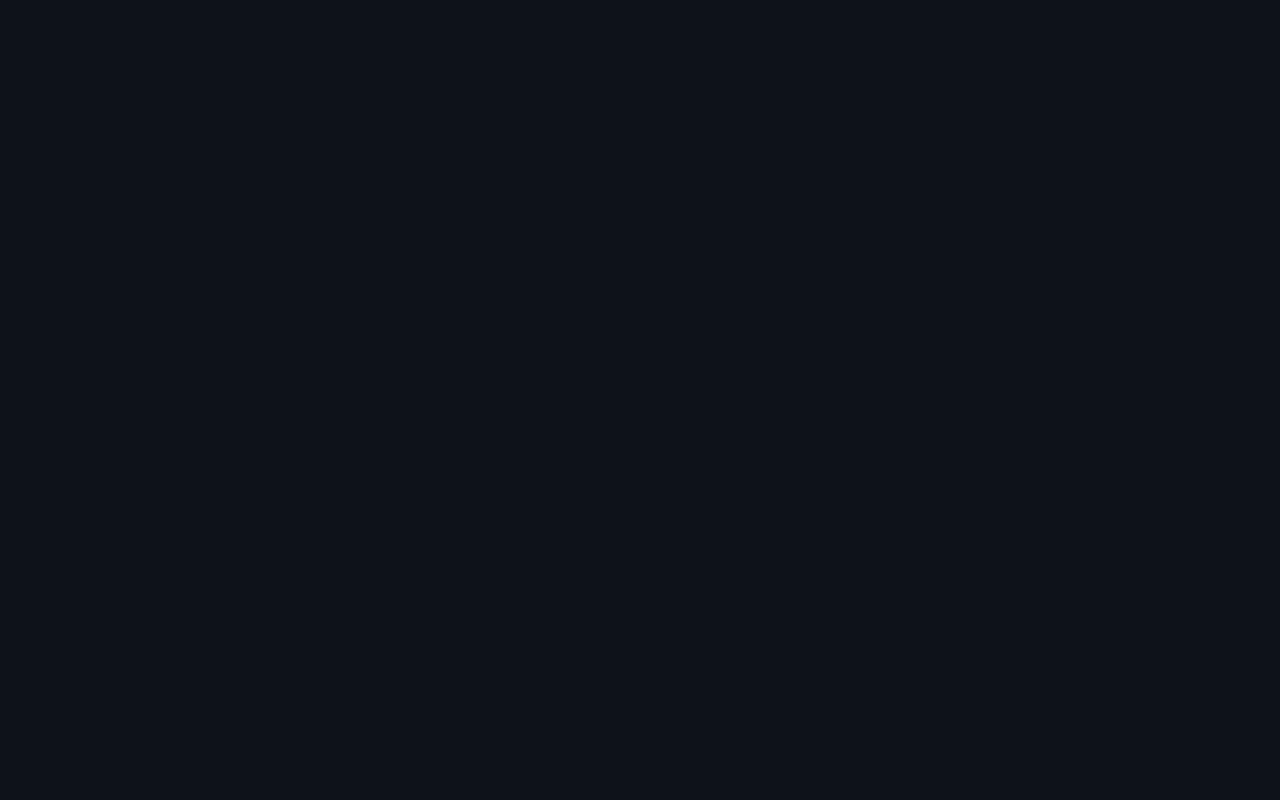
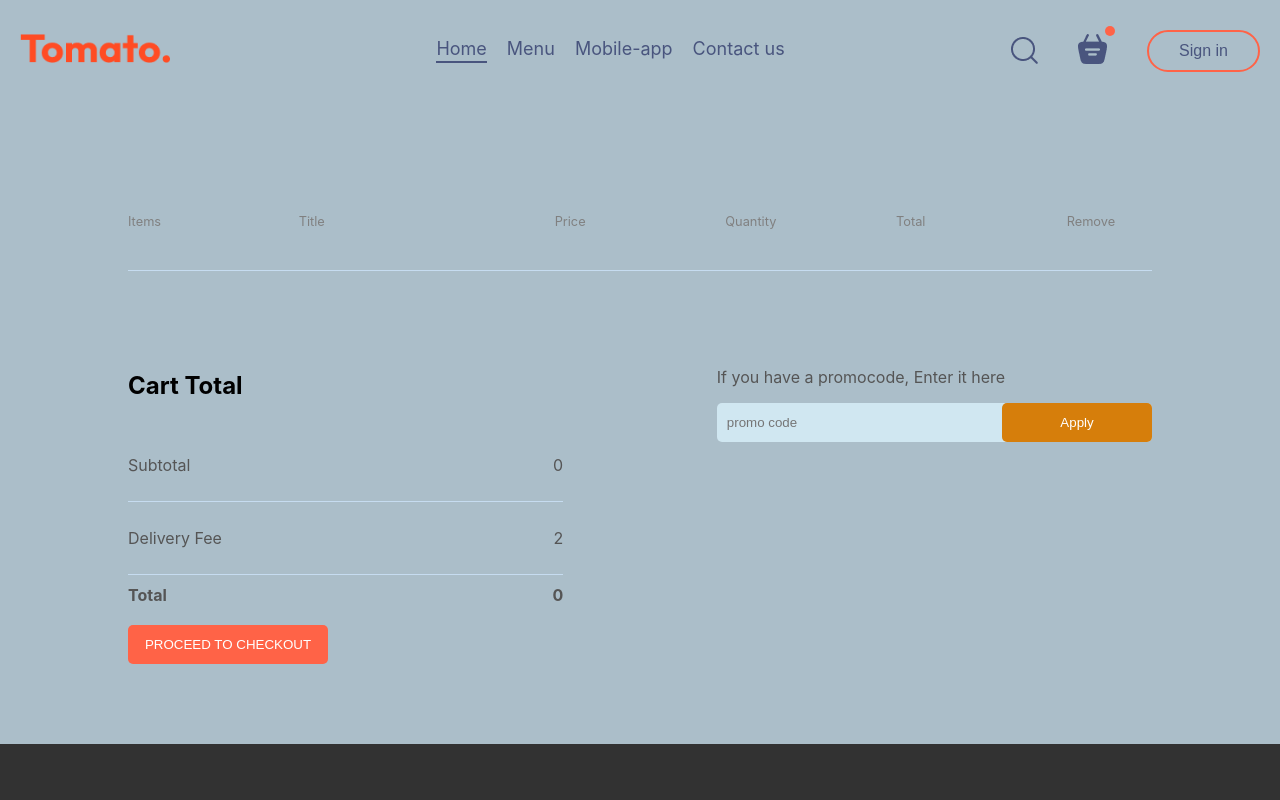
Before and after one commit to sdfowers/react-portfolio, a React (Create React App) app: page /react-portfolio/cart in a window 1280 px wide. Before the commit this address had no page. Shown: the top 800 px of the page. Built offline with nearby package versions, Linux system fonts and the light colour scheme.

Commit message:
Rearranged navigation (Now just one project) added cart page

```diff
--- a/src/App.css
+++ b/src/App.css
@@ -1,7 +1,9 @@
 .App {
   text-align: center;
 }
-
+.app {
+  background-color: #ABBEC9;
+}
 .App-logo {
   height: 40vmin;
   pointer-events: none;
@@ -14,7 +16,8 @@
 }
 
 .App-header {
-  background-color: #282c34;
+  /*background-color: #282c34;*/
+  background-color: #ABBEC9;
   min-height: 100vh;
   display: flex;
   flex-direction: column;
@@ -45,3 +48,29 @@
     opacity: 1;
   }
 }
+
+@import url('https://fonts.googleapis.com/css2?family=Outfit:wght@100..900&display=swap');
+
+/*
+* {
+	padding: 0;
+	margin: 0;
+	box-sizing: border-box;
+	scroll-behavior: smooth;
+}
+
+body {
+    min-height: 100vh;
+}
+a {
+    text-decoration: none;
+    color: inherit;
+}
+.food-delivery {
+    width: 100%;
+    margin: auto;
+    box-sizing: border-box;
+    font-family: Outfit;
+    background-color: #ABBEC9;
+}
+*/
--- a/src/App.js
+++ b/src/App.js
@@ -2,14 +2,21 @@
 import {BrowserRouter as Router, Routes, Route} from 'react-router-dom';
 import { FoodDelivery } from './Components/FoodDelivery/FoodDelivery';
 import Tictactoe from './Components/TicTacToe/Tictactoe';
-import Home from './Components/Home/home'
+import { Home } from './Components/FoodDelivery/Pages/Home/Home'
 import { Cart } from './Components/FoodDelivery/Pages/Cart/Cart'
 import { PlaceOrder } from './Components/FoodDelivery/Pages/PlaceOrder/PlaceOrder'
+import { Navbar } from './Components/FoodDelivery/NavBar/Navbar';
+import Footer from './Components/FoodDelivery/Footer/Footer';
+import LoginPopup from './Components/FoodDelivery/LoginPopup/LoginPopup'
+import { useState } from 'react';
 
 function App() {
-  return (
-    <div>
-		<Router>
+	const [showLogin, setShowLogin] = useState(false);
+  	return (
+		<>
+		{showLogin?<LoginPopup setShowLogin={setShowLogin}></LoginPopup>:<></>}
+		<div className='app'>
+			<Navbar setShowLogin={setShowLogin}></Navbar>
 			<Routes>
 				<Route
 					exact
@@ -21,21 +28,25 @@
 					element={<Tictactoe />}
 				/>
 				<Route
-					path='/react-portfolio/fooddelivery'
-					element={<FoodDelivery/>}
-				/>
-				<Route
-					path='/react-portfolio/fooddelivery/cart'
+					path='/react-portfolio/cart'
 					element={<Cart />}
 				/>
 				<Route
-					path='/react-portfolio/fooddelivery/placeorder'
+					path='/react-portfolio/placeorder'
 					element={<PlaceOrder />}
 				/>
-				</Routes>
-		</Router>
-    </div>
-  );
+			</Routes>
+			<Footer></Footer>
+		</div>
+		</>
+  	);
 }
 
 export default App;
+
+/*
+<Route
+	path='/react-portfolio/fooddelivery'
+	element={<FoodDelivery/>}
+/>
+*/
--- a/src/Components/FoodDelivery/FoodDelivery.jsx
+++ b/src/Components/FoodDelivery/FoodDelivery.jsx
@@ -1,24 +1,27 @@
 import React, { useState } from 'react'
-import { Navbar } from './NavBar/Navbar'
+//import { Navbar } from './NavBar/Navbar'
 import { Home } from './Pages/Home/Home'
 import './FoodDelivery.css'
 import StoreContextProvider from './Context/StoreContext'
-import Footer from './Footer/Footer'
-import LoginPopup from './LoginPopup/LoginPopup'
+//import Footer from './Footer/Footer'
+//import LoginPopup from './LoginPopup/LoginPopup'
 
 export const FoodDelivery = () => {
-  const [showLogin, setShowLogin] = useState(false);
+  //const [showLogin, setShowLogin] = useState(false);
 
   return (
     <>
-    {showLogin?<LoginPopup setShowLogin={setShowLogin}></LoginPopup>:<></>}
       <div className='food-delivery'>
-          <Navbar setShowLogin={setShowLogin}></Navbar>
           <StoreContextProvider>
               <Home></Home>
           </StoreContextProvider>
-          <Footer></Footer>
       </div>
     </>
   )
 }
+
+
+/*
+<Navbar setShowLogin={setShowLogin}></Navbar>
+<Footer></Footer>
+*/
--- a/src/Components/FoodDelivery/Footer/Footer.css
+++ b/src/Components/FoodDelivery/Footer/Footer.css
@@ -21,6 +21,9 @@
     align-items: start;
     justify-content: left;
 }
+.footer-content-left p, .footer-content-center h2, .footer-content-right h2 {
+    padding-bottom: 5px;
+}
 .footer-content-center ul, .footer-content-right ul{
     margin: 0px;
     padding: 0px;
@@ -37,8 +40,14 @@
 .footer-content-center h2, .footer-content-right h2{
     color: white;
 }
+.footer-social-icons {
+    overflow: hidden;
+}
 .footer-social-icons img{
-    width: 40px;
+    width: 50px;
+    height: 50px;
+    padding: auto;
+    margin: auto;
     margin-right: 15px;
     cursor: pointer;
     transition: 1s;
--- a/src/Components/FoodDelivery/NavBar/Navbar.jsx
+++ b/src/Components/FoodDelivery/NavBar/Navbar.jsx
@@ -8,17 +8,17 @@
 
   return (
     <div className='navbar'>
-        <img src={assets.logo} alt='' className='logo'/>
+        <Link to='/react-portfolio'><img src={assets.logo} alt='' className='logo'/></Link>
         <ul className="navbar-menu">
-            <Link to='/react-portfolio/fooddelivery' onClick={() => setMenu("home")} className={menu==="home"?"active":""}>Home</Link>
-            <a href='#explore-menu' onClick={() => setMenu("menu")} className={menu==="menu"?"active":""}>Menu</a>
-            <a href='#app-download' onClick={() => setMenu("mobile-app")} className={menu==="mobile-app"?"active":""}>Mobile-app</a>
-            <a href='#footer' onClick={() => setMenu("contact-us")} className={menu==="contact-us"?"active":""}>Contact us</a>
+            <Link to='/react-portfolio' onClick={() => setMenu("home")} className={menu==="home"?"active":""}>Home</Link>
+            <a href='/react-portfolio#explore-menu' onClick={() => setMenu("menu")} className={menu==="menu"?"active":""}>Menu</a>
+            <a href='/react-portfolio#app-download' onClick={() => setMenu("mobile-app")} className={menu==="mobile-app"?"active":""}>Mobile-app</a>
+            <a href='/react-portfolio#footer' onClick={() => setMenu("contact-us")} className={menu==="contact-us"?"active":""}>Contact us</a>
         </ul>
         <div className="navbar-right">
             <img src={assets.search_icon} alt="" />
             <div className="navbar-search-icon">
-                <img src={assets.basket_icon} alt="" />
+                <Link to='/react-portfolio/cart'><img src={assets.basket_icon} alt="" /></Link>
                 <div className="dot"></div>
             </div>
             <button onClick={() => setShowLogin(true)}>Sign in</button>
--- a/src/Components/FoodDelivery/Pages/Cart/Cart.css
+++ b/src/Components/FoodDelivery/Pages/Cart/Cart.css
@@ -0,0 +1,106 @@
+.cart {
+    margin-top: 100px;
+    min-height: 50vh;
+}
+.cart-items {
+    padding-left: 10%;
+    padding-right: 10%;
+}
+.cart-items-title {
+    display: grid;
+    grid-template-columns: 1fr 1.5fr 1fr 1fr 1fr 0.5fr;
+    align-items: center;
+    color: grey;
+    font-size: max(1vw, 12px);
+}
+.cart-items-item {
+    margin: 10px 0px;
+    color: black;
+}
+.cart-items-item img {
+    width: 50px;
+}
+.cart hr {
+    height: 1px;
+    background-color: #c6dcf0;
+    border: none;
+}
+.cart-items-item .cross {
+    cursor: pointer;
+}
+.cart-bottom {
+    margin-top: 80px;
+    display: flex;
+    justify-content: space-between;
+    gap: max(12vw, 20px);
+    padding-left: 10%;
+    padding-right: 10%;
+}
+.cart-total {
+    flex: 1;
+    display: flex;
+    flex-direction: column;
+    gap: 20px;
+}
+.cart-total-details {
+    display: flex;
+    justify-content: space-between;
+    color: #555;
+}
+.cart-total hr {
+    margin: 10px 0px;
+}
+.cart-total button {
+    border: none;
+    color: white;
+    background-color: tomato;
+    width: max(15vw, 200px);
+    padding: 12px 0px;
+    border-radius: 5px;
+    cursor: pointer;
+    transition: 0.3s;
+}
+.cart-total button:hover {
+    background-color: rgb(182, 27, 0);
+}
+.cart-promocode {
+    flex: 1;
+}
+.cart-promocode p {
+    color: #555;
+}
+.cart-promocode-input {
+    margin-top: 10px;
+    display: flex;
+    justify-content: space-between;
+    align-items: center;
+    background-color: #d0e7f1;
+    border-radius: 5px
+}
+.cart-promocode-input input {
+    background: transparent;
+    border: none;
+    outline: none;
+    padding-left: 10px;
+}
+.cart-promocode-input button {
+    width: max(10vw, 150px);
+    padding: 12px 5px;
+    background-color: rgb(214, 126, 11);
+    border: none;
+    color: white;
+    border-radius: 5px;
+    cursor: pointer;
+    transition: 0.3s;
+}
+.cart-promocode-input button:hover {
+    background-color: rgb(182, 27, 0);
+}
+@media (max-width: 750px) {
+    .cart-bottom {
+        flex-direction: column-reverse;
+    }
+    .cart-promocode {
+        justify-content: start;
+    }
+}
--- a/src/Components/FoodDelivery/Pages/Cart/Cart.jsx
+++ b/src/Components/FoodDelivery/Pages/Cart/Cart.jsx
@@ -1,8 +1,74 @@
-import React from 'react'
+import React, { useContext } from 'react'
 import './Cart.css'
+import { StoreContext } from '../../Context/StoreContext'
 
 export const Cart = () => {
-  return (
-    <div>Cart</div>
-  )
+
+	const {cartItems, food_list, removeFromCart} = useContext(StoreContext);
+
+	return (
+		<div className='cart'>
+			<div className="cart-items">
+				<div className="cart-items-title">
+					<p>Items</p>
+					<p>Title</p>
+					<p>Price</p>
+					<p>Quantity</p>
+					<p>Total</p>
+					<p>Remove</p>
+				</div>
+				<br />
+				<hr />
+				{food_list.map((item, index) => {
+					if (cartItems[item._id] > 0) {
+						return (
+							<div>
+								<div className="cart-items-title cart-items-item">
+									<img src={item.image} alt="" />
+									<p>{item.name}</p>
+									<p>${item.price}</p>
+									<p>{cartItems[item._id]}</p>
+									<p>${item.price*cartItems[item._id]}</p>
+									<p onClick={() => removeFromCart(item._id)} className='cross'>x</p>
+								</div>
+								<hr></hr>
+							</div>
+
+						)
+					}
+				})}
+			</div>
+			<div className="cart-bottom">
+				<div className="cart-total">
+					<h2>Cart Total</h2>
+					<div>
+						<div className="cart-total-details">
+							<p>Subtotal</p>
+							<p>{0}</p>
+						</div>
+						<hr />
+						<div className="cart-total-details">
+							<p>Delivery Fee</p>
+							<p>{2}</p>
+						</div>
+						<hr />
+						<div className="cart-total-details">
+							<b>Total</b>
+							<b>{0}</b>
+						</div>
+					</div>
+					<button>PROCEED TO CHECKOUT</button>
+				</div>
+				<div className="cart-promocode">
+					<div>
+						<p>If you have a promocode, Enter it here</p>
+						<div className="cart-promocode-input">
+							<input type="text" placeholder='promo code' />
+							<button>Apply</button>
+						</div>
+					</div>
+				</div>
+			</div>
+		</div>
+	)
 }
--- a/src/index.js
+++ b/src/index.js
@@ -3,12 +3,16 @@
 import './index.css';
 import App from './App';
 import reportWebVitals from './reportWebVitals';
+import { BrowserRouter } from 'react-router-dom';
+import StoreContextProvider from './Components/FoodDelivery/Context/StoreContext';
 
 const root = ReactDOM.createRoot(document.getElementById('root'));
 root.render(
-  <React.StrictMode>
-    <App />
-  </React.StrictMode>
+  <BrowserRouter>
+    <StoreContextProvider>
+      <App />
+    </StoreContextProvider>
+  </BrowserRouter>
 );
 
 // If you want to start measuring performance in your app, pass a function
```
